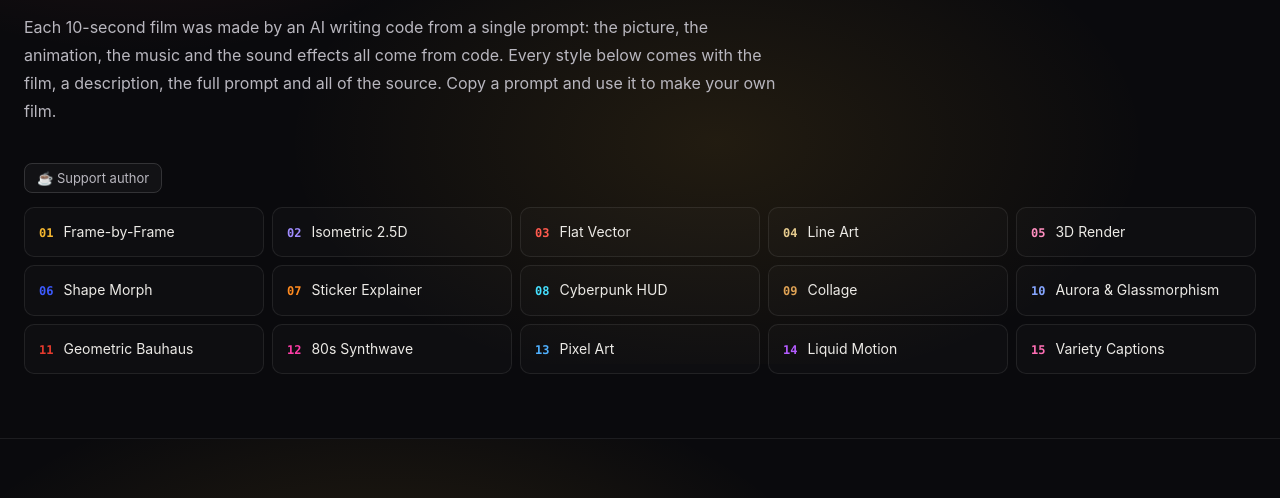
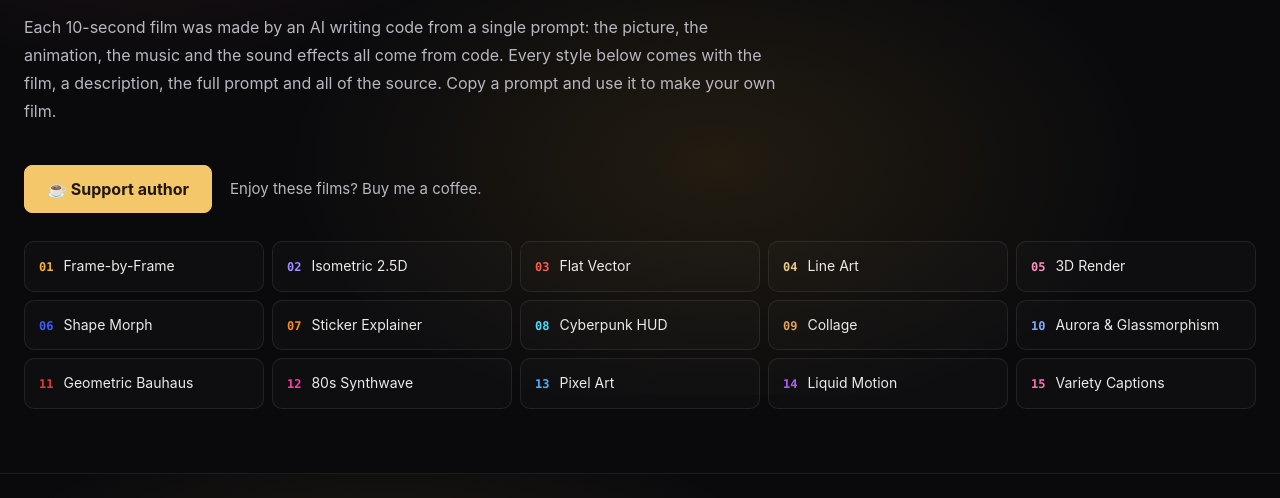
Before and after one commit to Vincentwei1021/mg-styles-15, a website: page index.html in a window 1280 px wide. Shown: the part 302-800 px from the top of the page. Drawn offline with Linux system fonts and the light colour scheme.

Commit message:
Highlight sponsorship in the showcase hero

```diff
--- a/index.html
+++ b/index.html
@@ -9,7 +9,7 @@
 <meta name="repo" content="">
 <meta name="repo-branch" content="main">
 <link rel="icon" href="data:,">
-<link rel="stylesheet" href="site/style.css?v=08f26186d7">
+<link rel="stylesheet" href="site/style.css?v=67851e5c88">
 <script>
   // language before first paint: ?lang= → the visitor's own choice (saved when they press the toggle) → English
   (() => {
@@ -34,7 +34,10 @@
       10-second film was made by an AI writing code from a single prompt: the picture, the animation, the music and the sound
       effects all come from code. Every style below comes with the film, a description, the full prompt and all of the source.
       Copy a prompt and use it to make your own film.</span></p>
-    <p><a class="btn" href="https://github.com/Vincentwei1021/mg-styles-15#support" target="_blank" rel="noopener noreferrer"><span class="zh">☕ 支持作者</span><span class="en">☕ Support author</span></a></p>
+    <div class="hero-support">
+      <a class="btn sponsor-btn" href="https://github.com/Vincentwei1021/mg-styles-15#support" target="_blank" rel="noopener noreferrer"><span class="zh">☕ 支持作者</span><span class="en">☕ Support author</span></a>
+      <p class="support-invite"><span class="zh">喜欢这些作品？请我喝杯咖啡。</span><span class="en">Enjoy these films? Buy me a coffee.</span></p>
+    </div>
     <nav class="index" id="index"></nav>
   </div>
 </header>
--- a/site/style.css
+++ b/site/style.css
@@ -37,6 +37,14 @@ button { font: inherit; color: inherit; }
 .hero h1 { margin: 18px 0 6px; font-size: clamp(40px, 6.4vw, 88px); line-height: 1.08; letter-spacing: -.01em; font-weight: 800; }
 .hero .sub { margin: 0; font-size: clamp(18px, 2vw, 24px); color: var(--ink2); }
 .hero .lede { max-width: 760px; margin: 28px 0 40px; color: var(--ink2); font-size: 16px; }
+.hero-support { display: flex; flex-wrap: wrap; align-items: center; gap: 12px 18px; margin: 0 0 28px; }
+.hero-support .support-invite { margin: 0; color: var(--ink2); font-size: 15px; }
+.btn.sponsor-btn { display: inline-flex; align-items: center; justify-content: center; min-height: 48px;
+  padding: 10px 22px; border: 1px solid #f5c76b; border-radius: 8px; background: #f5c76b; color: #20160a;
+  font-size: 16px; line-height: 1.4; font-weight: 700; }
+.btn.sponsor-btn:hover { background: #ffdb8c; border-color: #ffdb8c; color: #20160a; }
+.btn.sponsor-btn:focus-visible { outline: 2px solid #f5c76b; outline-offset: 4px; }
+.btn.sponsor-btn:active { transform: translateY(1px); }
 .index { display: grid; grid-template-columns: repeat(5, 1fr); gap: 8px; }
 .index a { display: flex; gap: 10px; align-items: baseline; padding: 12px 14px; border: 1px solid var(--line); border-radius: 10px;
   text-decoration: none; background: rgba(255, 255, 255, .02); transition: border-color .2s, background .2s; }
```
